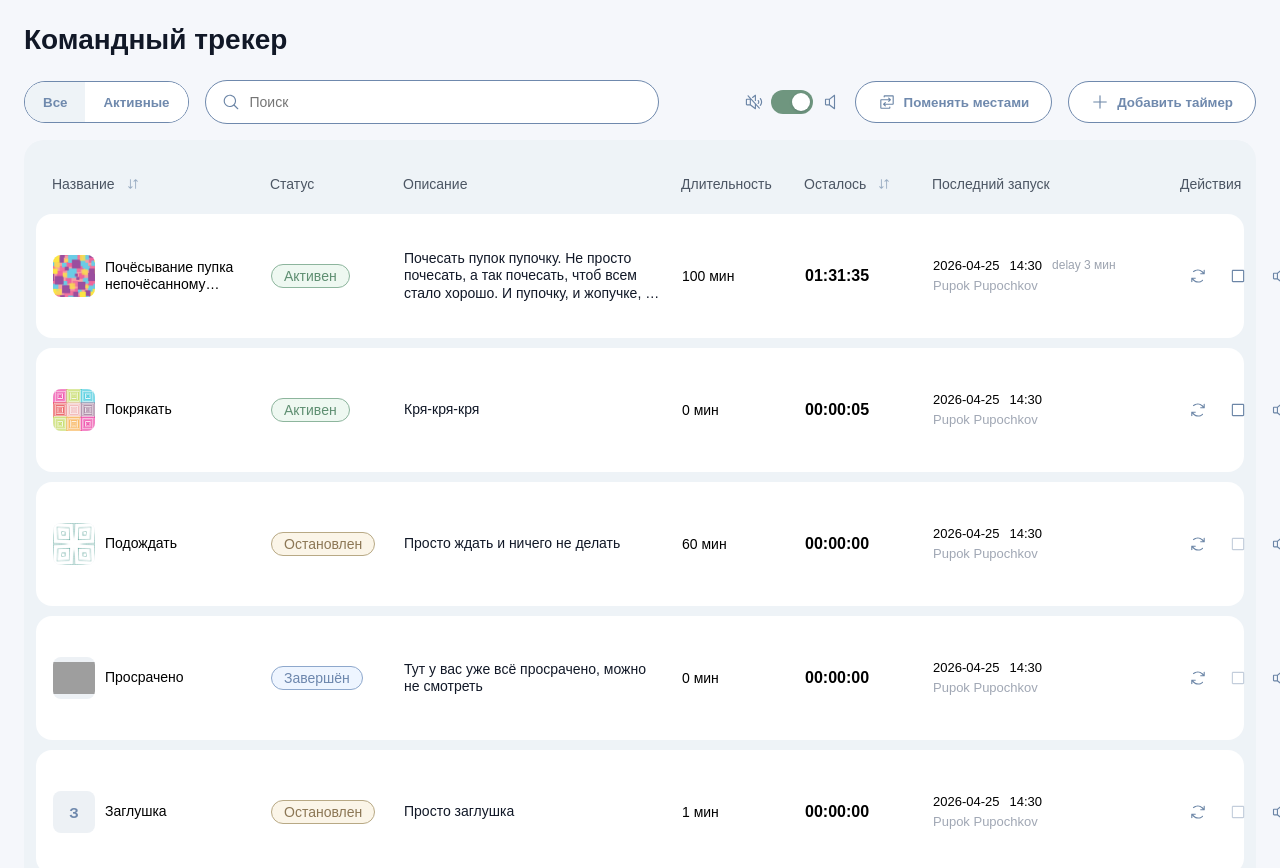
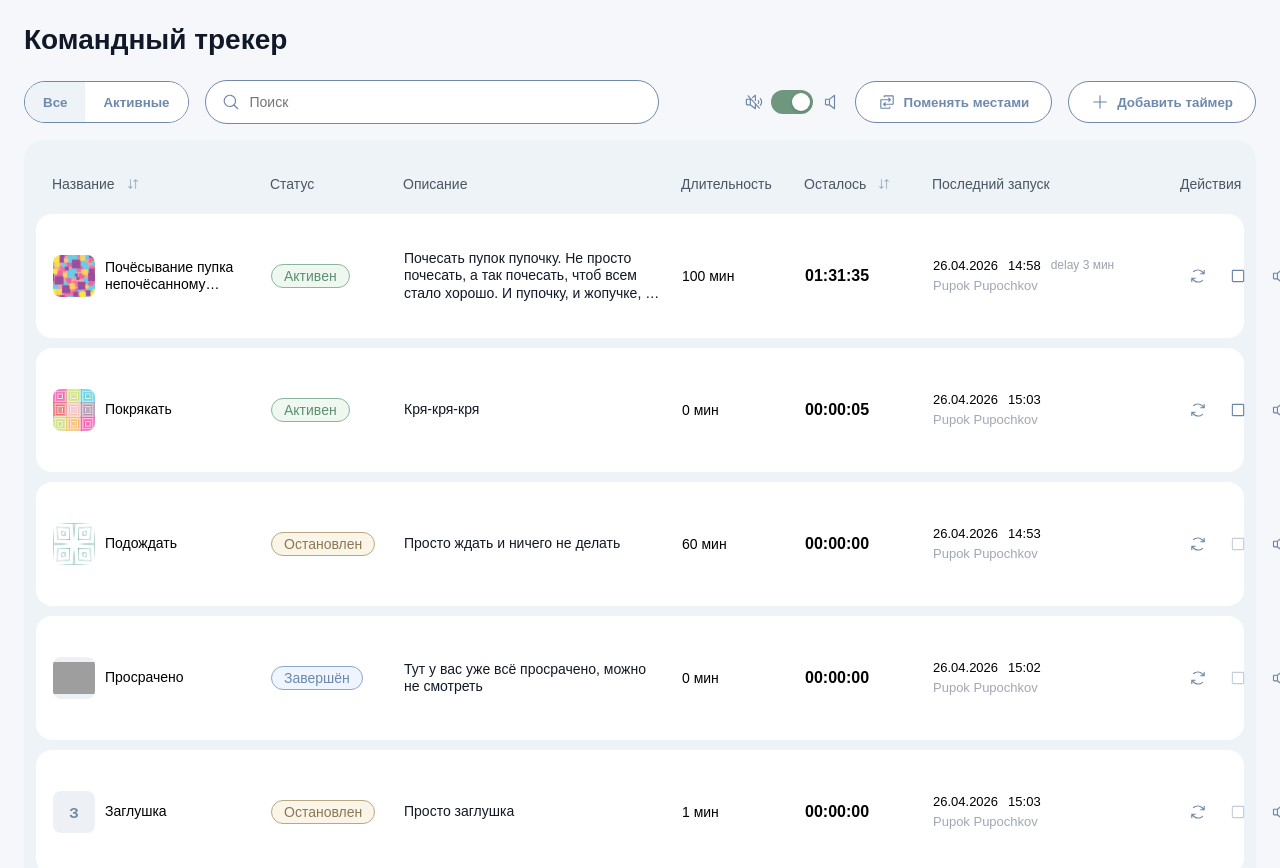
Before and after one commit to pandonyannyan/timer-app, a Vue app in the folder frontend/: page / in a window 1280 px wide. Shown: the top 868 px of the page. Built offline with nearby package versions, Linux system fonts and the light colour scheme; grey boxes are pictures that could not be loaded.

Commit message:
Update timer last run info

```diff
--- a/frontend/src/components/timers/TimerRow.vue
+++ b/frontend/src/components/timers/TimerRow.vue
@@ -105,6 +105,21 @@ const durationMinutes = computed(() => {
 
 const shiftMinutes = computed(() => {
   return Math.round(props.timer.timeShiftSeconds / 60)
+})
+
+const lastRunDate = computed(() => {
+  return new Intl.DateTimeFormat('ru-RU', {
+    year: 'numeric',
+    month: '2-digit',
+    day: '2-digit',
+  }).format(new Date(props.timer.startedAt))
+})
+
+const lastRunTime = computed(() => {
+  return new Intl.DateTimeFormat('ru-RU', {
+    hour: '2-digit',
+    minute: '2-digit',
+  }).format(new Date(props.timer.startedAt))
 })
 
 const stopButtonTitle = computed(() => {
@@ -248,13 +263,13 @@ function handleDeleteTimer() {
 
     <div class="last-run">
       <div class="last-run-main">
-        <span>2026-04-25</span>
-        <span>14:30</span>
+        <span>{{ lastRunDate }}</span>
+        <span>{{ lastRunTime }}</span>
         <span v-if="shiftMinutes > 0" class="shift">
           delay {{ shiftMinutes }} мин
         </span>
       </div>
-      <div class="user">Pupok Pupochkov</div>
+      <div class="user">{{ timer.lastRunBy }}</div>
     </div>
 
     <div class="actions">
--- a/frontend/src/stores/timers.ts
+++ b/frontend/src/stores/timers.ts
@@ -6,6 +6,8 @@ import timerImage1 from '../assets/timer-images/img1.jpg'
 import timerImage2 from '../assets/timer-images/img2.jpg'
 import timerImage3 from '../assets/timer-images/img3.jpg'
 import timerImage4 from '../assets/timer-images/img4.gif'
+
+const MOCK_CURRENT_USER_NAME = 'Pupok Pupochkov'
 
 export const useTimersStore = defineStore('timers', {
   state: () => ({
@@ -18,6 +20,7 @@ export const useTimersStore = defineStore('timers', {
         durationSeconds: 6000,
         timeShiftSeconds: 200,
         startedAt: new Date(Date.now() - 1000 * 60 * 5).toISOString(),
+        lastRunBy: MOCK_CURRENT_USER_NAME,
         status: 'active',
         soundEnabled: true,
         sortOrder: 1,
@@ -32,6 +35,7 @@ export const useTimersStore = defineStore('timers', {
         durationSeconds: 10,
         timeShiftSeconds: 0,
         startedAt: new Date().toISOString(),
+        lastRunBy: MOCK_CURRENT_USER_NAME,
         status: 'active',
         soundEnabled: true,
         sortOrder: 2,
@@ -46,6 +50,7 @@ export const useTimersStore = defineStore('timers', {
         durationSeconds: 3600,
         timeShiftSeconds: 0,
         startedAt: new Date(Date.now() - 1000 * 60 * 10).toISOString(),
+        lastRunBy: MOCK_CURRENT_USER_NAME,
         status: 'stopped',
         soundEnabled: false,
         sortOrder: 3,
@@ -60,6 +65,7 @@ export const useTimersStore = defineStore('timers', {
         durationSeconds: 10,
         timeShiftSeconds: 0,
         startedAt: new Date(Date.now() - 1000 * 60).toISOString(),
+        lastRunBy: MOCK_CURRENT_USER_NAME,
         status: 'active',
         soundEnabled: false,
         sortOrder: 4,
@@ -74,6 +80,7 @@ export const useTimersStore = defineStore('timers', {
         durationSeconds: 60,
         timeShiftSeconds: 0,
         startedAt: new Date().toISOString(),
+        lastRunBy: MOCK_CURRENT_USER_NAME,
         status: 'stopped',
         soundEnabled: false,
         sortOrder: 5,
@@ -103,6 +110,7 @@ export const useTimersStore = defineStore('timers', {
         durationSeconds: payload.durationMinutes * 60,
         timeShiftSeconds: 0,
         startedAt: now,
+        lastRunBy: MOCK_CURRENT_USER_NAME,
         status: 'active',
         soundEnabled: true,
         sortOrder: minSortOrder - 1,
@@ -157,10 +165,13 @@ export const useTimersStore = defineStore('timers', {
       const timer = this.timers.find(t => t.id === timerId)
       if (!timer) return
 
+      const now = new Date().toISOString()
+
       timer.status = 'active'
-      timer.startedAt = new Date().toISOString()
+      timer.startedAt = now
+      timer.lastRunBy = MOCK_CURRENT_USER_NAME
       timer.timeShiftSeconds = timeShiftSeconds
-      timer.updatedAt = new Date().toISOString()
+      timer.updatedAt = now
 
       removeCompletedTimer(timerId)
     },
--- a/frontend/src/types/timer.ts
+++ b/frontend/src/types/timer.ts
@@ -10,6 +10,7 @@ export interface Timer {
   durationSeconds: number
   timeShiftSeconds: number
   startedAt: string
+  lastRunBy: string
   status: TimerStatus
   soundEnabled: boolean
   sortOrder: number
```
Also changed, not shown: 3 other files (tests, documents, lock files or other folders).
